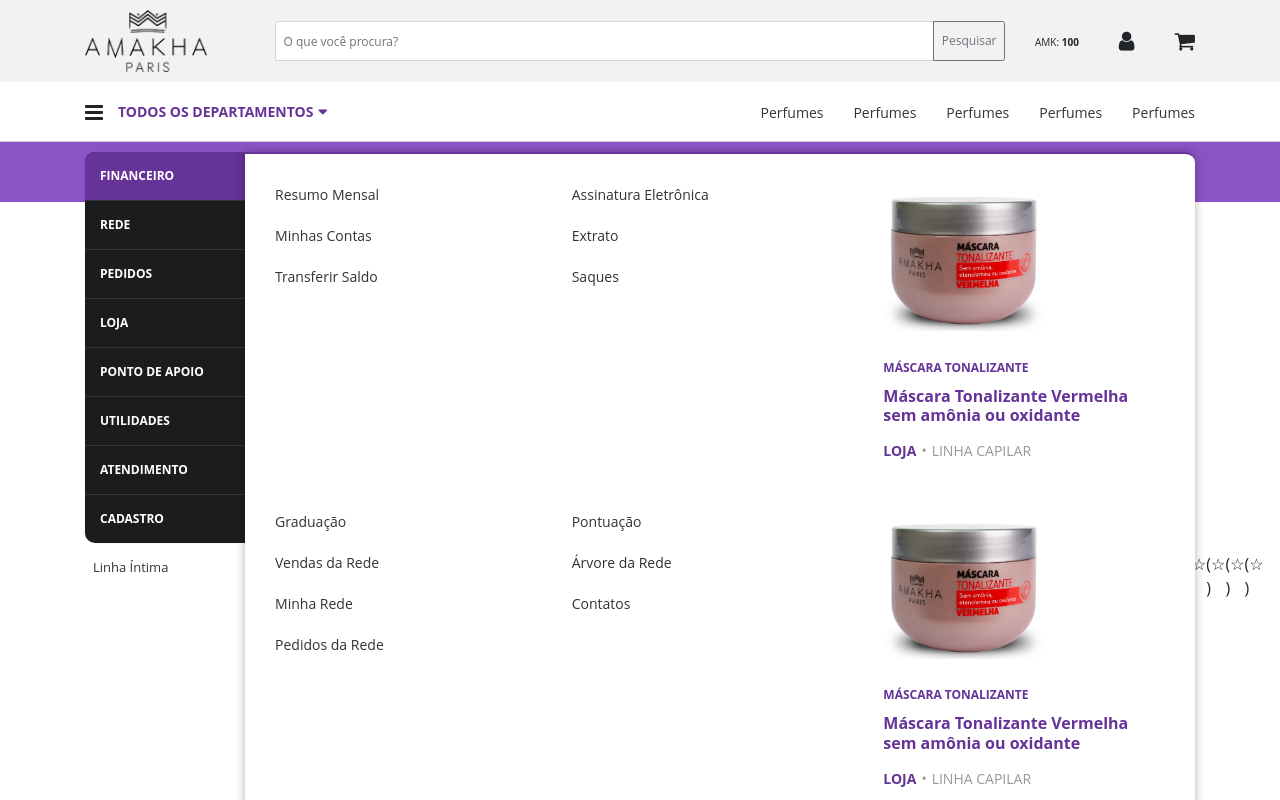
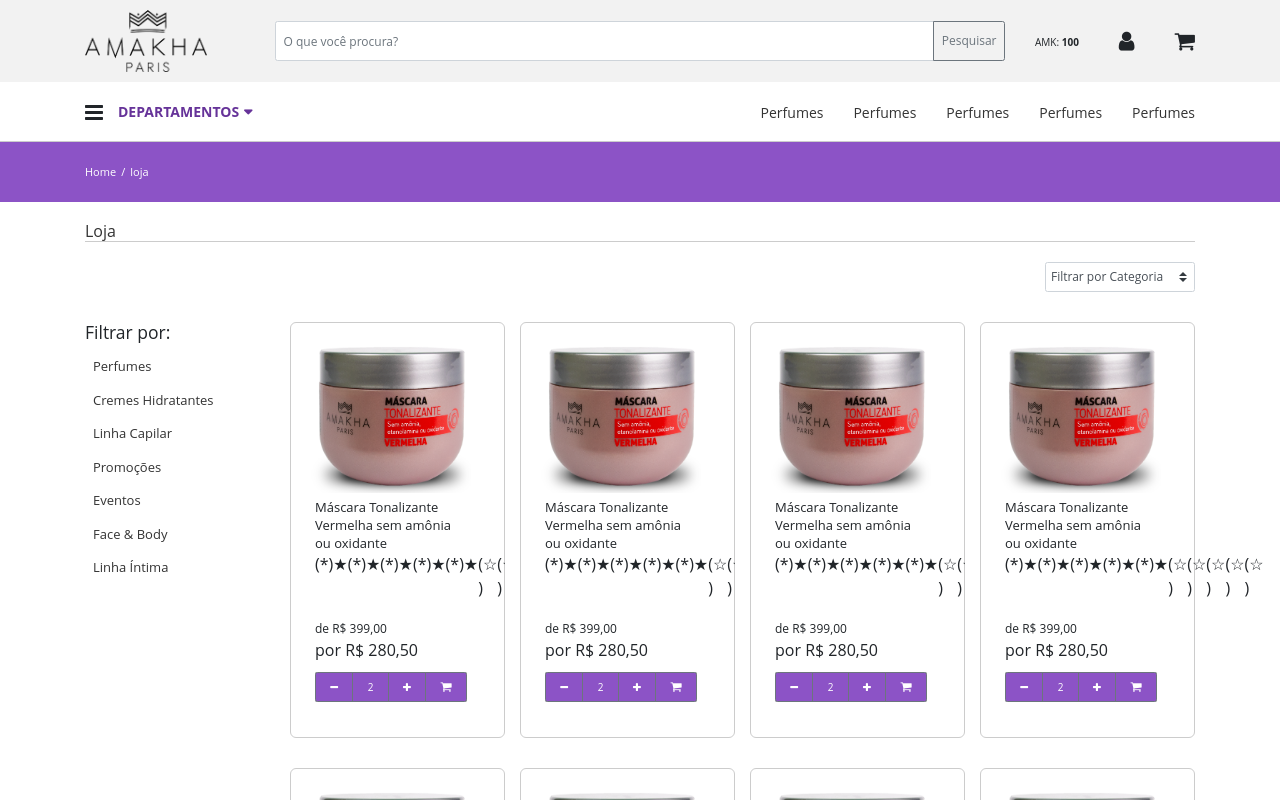
Before and after one commit to furukawa1980/loja-amakha, an Angular app: page / in a window 1280 px wide. Shown: the top 800 px of the page. Built offline with nearby package versions, Linux system fonts and the light colour scheme; data requests are answered from the project's data file.

Commit message:
Menu Resolved

```diff
--- a/src/app/header/header.component.html
+++ b/src/app/header/header.component.html
@@ -4,7 +4,7 @@
 
     <div class="row">
 
-        <section class="col-8 col-lg-2 header-menu">
+        <section class="col-7 col-sm-8 col-md-3 col-lg-2 header-menu">
             <div class="brand">
                 <i class="fa fa-bars fa-2x toggle-btn" data-toggle="collapse" data-target="#menu-content"></i>
                 <app-responsive-menu></app-responsive-menu>
@@ -12,13 +12,13 @@
             <a [routerLink]="['/']"><img src="assets/images/store/logo.png" alt="Amakha Paris" class="logo"></a>
         </section>
 
-        <section class="col-4 col-lg-2 header-infos">
+        <section class="col-5 col-sm-4 col-md-3 col-lg-2 header-infos">
             <app-shopping-cart-dropdown></app-shopping-cart-dropdown>
             <app-user-dropdown></app-user-dropdown>
             <p class="amk-balance">AMK: <strong>100</strong></p>
         </section>
 
-        <section class="col-12 col-lg-8 input-group">
+        <section class="col-12 col-md-6 col-lg-8 input-group">
             <input type="text" class="form-control" placeholder="O que você procura?">
             <div class="input-group-append">
                 <button class="btn btn-outline-secondary">Pesquisar</button>
--- a/src/app/menu/menu.component.html
+++ b/src/app/menu/menu.component.html
@@ -4,41 +4,41 @@
       <!-- nav -->
       <ul class="nav-menu">
         <li class="has-dropdown megamenu">
-          <a href="#">Todos os Departamentos</a>
+          <a href="#">Departamentos</a>
           <div class="dropdown tab-dropdown col-12">
             <div class="row">
-              <div class="col-md-2">
-                <ul class="tab-nav">
-                  <li class="active"><a data-toggle="tab" href="#tab1">Financeiro</a></li>
-                  <li><a data-toggle="tab" href="#tab2">Rede</a></li>
-                  <li><a data-toggle="tab" href="#tab3">Pedidos</a></li>
-                  <li><a data-toggle="tab" href="#tab1">Loja</a></li>
-                  <li><a data-toggle="tab" href="#tab2">Ponto de Apoio</a></li>
-                  <li><a data-toggle="tab" href="#tab3">Utilidades</a></li>
-                  <li><a data-toggle="tab" href="#tab1">Atendimento</a></li>
-                  <li><a data-toggle="tab" href="#tab2">Cadastro</a></li>
-                </ul>
+              <div class="col-md-3 col-lg-2">
+                <div class="nav tab-nav">
+                  <a class="nav-item nav-link active" data-toggle="tab" href="#tab1">Financeiro</a>
+                  <a class="nav-item nav-link" data-toggle="tab" href="#tab2">Rede</a>
+                  <a class="nav-item nav-link" data-toggle="tab" href="#tab3">Pedidos</a>
+                  <a class="nav-item nav-link" data-toggle="tab" href="#tab1">Loja</a>
+                  <a class="nav-item nav-link" data-toggle="tab" href="#tab2">Ponto de Apoio</a>
+                  <a class="nav-item nav-link" data-toggle="tab" href="#tab3">Utilidades</a>
+                  <a class="nav-item nav-link" data-toggle="tab" href="#tab1">Atendimento</a>
+                  <a class="nav-item nav-link" data-toggle="tab" href="#tab2">Cadastro</a>
+                </div>
               </div>
-              <div class="col-md-10">
+              <div class="col-md-9 col-lg-10">
                 <div class="dropdown-body tab-content">
 
                   <!-- tab1 -->
-                  <div id="tab1" class="tab-pane fade show active">
+                  <div class="tab-pane fade show active" id="tab1">
                     <div class="row">
                       <!-- post -->
                       <div class="col-md-12">
                         <nav class="nav-menu-content">
-                          <ul class="col-md-4">
+                          <ul class="col-md-6 col-lg-4">
                             <li><a href="#">Resumo Mensal</a></li>
                             <li><a href="#">Minhas Contas</a></li>
                             <li><a href="#">Transferir Saldo</a></li>
                           </ul>
-                          <ul class="col-md-4">
+                          <ul class="col-md-6 col-lg-4">
                             <li><a href="#">Assinatura Eletrônica</a></li>
                             <li><a href="#">Extrato</a></li>
                             <li><a href="#">Saques</a></li>
                           </ul>
-                          <div class="col-md-4">
+                          <div class="d-md-none d-lg-block col-lg-4">
                             <div class="post post-sm">
                               <a class="post-img" href="#"><img src="assets/images/store/produto.png" alt=""></a>
                               <div class="post-body">
@@ -61,22 +61,22 @@
                   <!-- /tab1 -->
 
                   <!-- tab2 -->
-                  <div id="tab2" class="tab-pane fade show active">
+                  <div class="tab-pane fade" id="tab2">
                     <div class="row">
                       <div class="col-md-12">
                         <nav class="nav-menu-content">
-                          <ul class="col-md-4">
+                          <ul class="col-md-6 col-lg-4">
                             <li><a href="#">Graduação</a></li>
                             <li><a href="#">Vendas da Rede</a></li>
                             <li><a href="#">Minha Rede</a></li>
                             <li><a href="#">Pedidos da Rede</a></li>
                           </ul>
-                          <ul class="col-md-4">
+                          <ul class="col-md-6 col-lg-4">
                             <li><a href="#">Pontuação</a></li>
                             <li><a href="#">Árvore da Rede</a></li>
                             <li><a href="#">Contatos</a></li>
                           </ul>
-                          <div class="col-md-4">
+                          <div class="d-md-none d-lg-block col-lg-4">
                             <div class="post post-sm">
                               <a class="post-img" href="#"><img src="assets/images/store/produto.png" alt=""></a>
                               <div class="post-body">
@@ -98,21 +98,21 @@
                   <!-- /tab2 -->
 
                    <!-- tab3 -->
-                   <div id="tab3" class="tab-pane fade show">
+                   <div class="tab-pane fade" id="tab3">
                       <div class="row">
                         <!-- post -->
                         <div class="col-md-12">
                           <nav class="nav-menu-content">
-                            <ul class="col-md-4">
+                            <ul class="col-md-6 col-lg-4">
                               <li><a href="#">Nov Pedido</a></li>
                               <li><a href="#">Pedidos Recentes</a></li>
                               <li><a href="#">Meus Pedidos</a></li>
                             </ul>
-                            <ul class="col-md-4">
+                            <ul class="col-md-6 col-lg-4">
                               <li><a href="#">Todos os Pedidos</a></li>
                               <li><a href="#">Pedidos em Aberto</a></li>
                             </ul>
-                            <div class="col-md-4">
+                            <div class="d-md-none d-lg-block col-lg-4">
                               <div class="post post-sm">
                                 <a class="post-img" href="#"><img src="assets/images/store/produto.png" alt=""></a>
                                 <div class="post-body">
--- a/src/app/responsive-menu/responsive-menu.component.html
+++ b/src/app/responsive-menu/responsive-menu.component.html
@@ -2,11 +2,11 @@
 
     <ul id="menu-content" class="menu-content collapse out">
 
-        <li  data-toggle="collapse" data-target="#products" class="collapsed active">
+        <li  data-toggle="collapse" data-target="#financeiro" class="collapsed active">
           <a href="#"><i class="fa fa-gift fa-coins"></i> Financeiro <span class="arrow"></span></a>
         </li>
-        <ul class="sub-menu collapse" id="products">
-            <li class="active"><a href="#">Resumo Mensal</a></li>
+        <ul class="sub-menu collapse" id="financeiro">
+            <li><a href="#">Resumo Mensal</a></li>
             <li><a href="#">Minhas Contas</a></li>
             <li><a href="#">Transferir Saldo</a></li>
             <li><a href="#">Assinatura eletrônica</a></li>
@@ -14,93 +14,93 @@
             <li><a href="#">Saques</a></li>
         </ul>
 
-        <li data-toggle="collapse" data-target="#service" class="collapsed">
+        <li data-toggle="collapse" data-target="#rede" class="collapsed">
             <a href="#"><i class="fa fa-globe"></i> Rede <span class="arrow"></span></a>
         </li>
-        <ul class="sub-menu collapse" id="service">
-            <li>Graduação</li>
-            <li>Vendas da Rede</li>
-            <li>Minha Rede</li>
-            <li>Pedidos da Rede</li>
-            <li>Árvore da Rede</li>
-            <li>Pontuação</li>
-            <li>Contatos</li>
+        <ul class="sub-menu collapse" id="rede">
+            <li><a href="#">Graduação</a></li>
+            <li><a href="#">Vendas da Rede</a></li>
+            <li><a href="#">Minha Rede</a></li>
+            <li><a href="#">Pedidos da Rede</a></li>
+            <li><a href="#">Árvore da Rede</a></li>
+            <li><a href="#">Pontuação</a></li>
+            <li><a href="#">Contatos</a></li>
         </ul>
 
-        <li data-toggle="collapse" data-target="#new" class="collapsed">
+        <li data-toggle="collapse" data-target="#pedidos" class="collapsed">
             <a href="#"><i class="fa fa-address-book"></i> Pedidos <span class="arrow"></span></a>
         </li>
-        <ul class="sub-menu collapse" id="new">
-            <li>Novo Pedido</li>
-            <li>Pedidos Recentes</li>
-            <li>Meus Pedidos</li>
-            <li>Todos os Pedidos</li>
-            <li>Pedidos em Aberto</li>
+        <ul class="sub-menu collapse" id="pedidos">
+            <li><a href="#">Novo Pedido</a></li>
+            <li><a href="#">Pedidos Recentes</a></li>
+            <li><a href="#">Meus Pedidos</a></li>
+            <li><a href="#">Todos os Pedidos</a></li>
+            <li><a href="#">Pedidos em Aberto</a></li>
         </ul>
 
         <li data-toggle="collapse" data-target="#loja" class="collapsed">
             <a href="#"><i class="fa fa-shopping-cart"></i> Loja <span class="arrow"></span></a>
         </li>
         <ul class="sub-menu collapse" id="loja">
-            <li>Perfumes</li>
-            <li>Creames Hidratantes</li>
-            <li>Linha Capilar</li>
-            <li>Face & Body</li>
-            <li>Linha Íntima</li>
-            <li>Promoções</li>
-            <li>Eventos</li>
+            <li><a href="#">Perfumes</a></li>
+            <li><a href="#">Creames Hidratantes</a></li>
+            <li><a href="#">Linha Capilar</a></li>
+            <li><a href="#">Face & Body</a></li>
+            <li><a href="#">Linha Íntima</a></li>
+            <li><a href="#">Promoções</a></li>
+            <li><a href="#">Eventos</a></li>
         </ul>
 
         <li data-toggle="collapse" data-target="#ponto" class="collapsed">
             <a href="#"><i class="fa fa-info-circle"></i> Ponto de Apoio <span class="arrow"></span></a>
         </li>
         <ul class="sub-menu collapse" id="ponto">
-            <li>Perfumes</li>
-            <li>Creames Hidratantes</li>
-            <li>Linha Capilar</li>
-            <li>Face & Body</li>
-            <li>Linha Íntima</li>
-            <li>Promoções</li>
-            <li>Eventos</li>
+            <li><a href="#">Perfumes</a></li>
+            <li><a href="#">Creames Hidratantes</a></li>
+            <li><a href="#">Linha Capilar</a></li>
+            <li><a href="#">Face & Body</a></li>
+            <li><a href="#">Linha Íntima</a></li>
+            <li><a href="#">Promoções</a></li>
+            <li><a href="#">Eventos</a></li>
         </ul>
 
         <li data-toggle="collapse" data-target="#utilidades" class="collapsed">
             <a href="#"><i class="fa fa-neuter"></i> Utilidades <span class="arrow"></span></a>
         </li>
         <ul class="sub-menu collapse" id="utilidades">
-            <li>Perfumes</li>
-            <li>Creames Hidratantes</li>
-            <li>Linha Capilar</li>
-            <li>Face & Body</li>
-            <li>Linha Íntima</li>
-            <li>Promoções</li>
-            <li>Eventos</li>
+            <li><a href="#">Perfumes</a></li>
+            <li><a href="#">Creames Hidratantes</a></li>
+            <li><a href="#">Linha Capilar</a></li>
+            <li><a href="#">Face & Body</a></li>
+            <li><a href="#">Linha Íntima</a></li>
+            <li><a href="#">Promoções</a></li>
+            <li><a href="#">Eventos</a></li>
         </ul>
 
         <li data-toggle="collapse" data-target="#atendimento" class="collapsed">
             <a href="#"><i class="fa fa-address-book"></i> Atendimento <span class="arrow"></span></a>
         </li>
         <ul class="sub-menu collapse" id="atendimento">
-            <li>Perfumes</li>
-            <li>Creames Hidratantes</li>
-            <li>Linha Capilar</li>
-            <li>Face & Body</li>
-            <li>Linha Íntima</li>
-            <li>Promoções</li>
-            <li>Eventos</li>
+            <li><a href="#">Perfumes</a></li>
+            <li><a href="#">Creames Hidratantes</a></li>
+            <li><a href="#">Linha Capilar</a></li>
+            <li><a href="#">Face & Body</a></li>
+            <li><a href="#">Linha Íntima</a></li>
+            <li><a href="#">Promoções</a></li>
+            <li><a href="#">Eventos</a></li>
         </ul>
 
         <li data-toggle="collapse" data-target="#cadastro" class="collapsed">
             <a href="#"><i class="fa fa-registered"></i> Cadastro <span class="arrow"></span></a>
         </li>
         <ul class="sub-menu collapse" id="cadastro">
-            <li>Perfumes</li>
-            <li>Creames Hidratantes</li>
-            <li>Linha Capilar</li>
-            <li>Face & Body</li>
-            <li>Linha Íntima</li>
-            <li>Promoções</li>
-            <li>Eventos</li>
+            <li><a href="#">Perfumes</a></li>
+            <li><a href="#">Creames Hidratantes</a></li>
+            <li><a href="#">Linha Capilar</a></li>
+            <li><a href="#">Face & Body</a></li>
+            <li><a href="#">Linha Íntima</a></li>
+            <li><a href="#">Promoções</a></li>
+            <li><a href="#">Eventos</a></li>
         </ul>
 
     </ul>
--- a/src/assets/header.scss
+++ b/src/assets/header.scss
@@ -35,7 +35,7 @@
 .topbar {display:none;}
 
 
-@media only screen and (min-width: 992px) {
+@media only screen and (min-width: 768px) {
 
 	.header {
 		padding: 1rem 0 1rem 0;
--- a/src/assets/menu.scss
+++ b/src/assets/menu.scss
@@ -1,27 +1,17 @@
-app-menu {
-	width: 100%;
+#nav-bottom {
+		border-top: $no-border;
 }
 
-	#nav-bottom {
-	border-top: 0px solid #e8eaed;
-  }
-
-
-  /*----------------------------*\
-	  menu
-  \*----------------------------*/
-
 .nav-menu {
-	// position: relative;
 		text-align: left;
 		float: none;
-	margin: 0;
-	padding: 0;
+		margin: $no-margin;
+		padding: $no-padding;
 }
 
 .nav-menu ul {
-	margin: 0;
-	padding: 0;
+		margin: $no-margin;
+		padding: $no-padding;
 		list-style: none;
 }
 
@@ -32,27 +22,13 @@
 
 .nav-menu>li>a {
 		display: block;
-	padding: 20px 0;
-	font-size:14px;
+		padding: 2rem 0;
+		font-size:$font-14;
 		line-height: 20px;
 		font-weight: 700;
 		text-transform: uppercase;
 		color: rebeccapurple;
 }
-
-  /*----------------------------*\
-	  dropdown
-  \*----------------------------*/
-
-	.fade {
-		opacity: 0!important;
-		transition: opacity 0.15s linear;
-	}
-
-	.fade.show {
-		opacity: 1!important;
-	}
-
 
 .nav-menu li.has-dropdown {
 		position: relative;
@@ -61,43 +37,32 @@
 .nav-menu li.has-dropdown>a:after {
 		font-family: 'FontAwesome';
 		content: "\f0d7";
-	margin-left: 5px;
+		margin-left: 0.5rem;
 }
 
 .nav-menu li.has-dropdown>.dropdown {
 		position: absolute;
 		left: 0;
-	// width: 200px;
 		text-align: left;
-	border-radius:6px;
+		border-radius: 10px;
 		z-index: 60;
-	-webkit-transform: translateY(10px);
-	-ms-transform: translateY(10px);
 		transform: translateY(10px);
-	opacity:1;
-	visibility: visible;
-	-webkit-transition: 0.2s all;
+		opacity:0;
+		visibility: hidden;
 		transition: 0.2s all;
 }
 
 .nav-menu li.has-dropdown:hover>.dropdown {
-	-webkit-transform: translateY(0px);
-	-ms-transform: translateY(0px);
 		transform: translateY(0px);
 		opacity: 1;
 		visibility: visible;
 }
 
 .nav-menu li.has-dropdown>.dropdown .dropdown-body {
-	background-color: #fff;
-	-webkit-box-shadow: 0px 0px 10px 0px rgba(0, 0, 0, 0.1);
+		background-color:$white;
 		box-shadow: 0px 0px 10px 0px rgba(0, 0, 0, 0.3);
 		border-top: 2px solid rebeccapurple;
 }
-
-  /*----------------------------*\
-	  mega dropdown
-  \*----------------------------*/
 
 .nav-menu li.has-dropdown.megamenu {
 		position: static;
@@ -108,33 +73,29 @@
 }
 
 .nav-menu li.has-dropdown.megamenu>.dropdown .dropdown-body {
-	padding: 30px;
+		padding: 3rem;
 }
 
 .nav-menu li.has-dropdown.megamenu>.dropdown .dropdown-list {
-	margin-bottom: 30px;
+		margin-bottom: 3rem;
 }
 
 .nav-menu li.has-dropdown.megamenu>.dropdown .dropdown-list li a {
-	padding-left: 0px;
-	padding-right: 0px;
+		padding-left: $no-padding;
+		padding-right: $no-padding;
 }
 
-  /*----------------------------*\
-	  tab dropdown
-	\*----------------------------*/
 
 .nav-menu li.has-dropdown.megamenu>.dropdown.tab-dropdown .tab-content {
 		z-index: 70;
 		position: relative;
-	margin-left: -30px;
-	border-top-right-radius: 10px;
-	border-bottom-right-radius: 10px;
+		margin-left: -3rem;
+		border-top-right-radius: 1rem;
+		border-bottom-right-radius: 1rem;
 }
 
 .nav-menu li.has-dropdown.megamenu>.dropdown.tab-dropdown .tab-nav {
 		background-color: #1b1c1e;
-	-webkit-box-shadow: 0px 0px 2px 0px rgba(0, 0, 0, 0.1);
 		box-shadow: 0px 0px 2px 0px rgba(0, 0, 0, 0.1);
 		position: relative;
 		z-index: 60;
@@ -142,65 +103,75 @@
 		border-top-left-radius: 10px;
 }
 
-  .nav-menu li.has-dropdown.megamenu>.dropdown.tab-dropdown .tab-nav li {
-	border-bottom: 1px solid #323335;
+.nav-menu li.has-dropdown.megamenu>.dropdown.tab-dropdown .tab-nav  {
 		&:first-child {
 			border-top-left-radius: 10px;
 		}
-		&:last-child {
-			border-bottom: 0;
-			border-top-left-radius: 0;
-			border-bottom-left-radius: 10px;
-		}
 }
 
-  .nav-menu li.has-dropdown.megamenu>.dropdown.tab-dropdown .tab-nav li a {
+.nav-menu li.has-dropdown.megamenu>.dropdown.tab-dropdown .tab-nav a {
+		width: 100%;
 		display: block;
-	padding: 15px;
-	color: #fff;
-	font-weight: 700;
-	font-size: 12px;
-	text-transform: uppercase;
+		padding: 1.5rem;
+		color: $white;
+		font-size: $font-13;
 		text-decoration:none;
 }
 
-  .nav-menu li.has-dropdown.megamenu>.dropdown.tab-dropdown .tab-nav li.active {
-	background: rebeccapurple;
+.tab-nav > a.nav-item.nav-link.active:first-child{
+		border-top-left-radius:10px;
 }
 
-  .nav-menu li.has-dropdown.megamenu>.dropdown.tab-dropdown .tab-nav li.active a {
-	color: #fff;
+.tab-nav > a.nav-item.nav-link.active:last-child{
+		border-bottom-left-radius:10px;
 }
 
+.tab-nav > a.nav-item.nav-link.active{
+		background: rebeccapurple;
+		color: $white;
+}
 
-  /*=========================================================
-	  POST
-  ===========================================================*/
+.tab-nav > a.nav-item.nav-link:hover:first-child,
+.tab-nav > a.nav-item.nav-link:focus:first-child {
+		border-top-left-radius:10px;
+}
+
+.tab-nav > a.nav-item.nav-link:hover:last-child,
+.tab-nav > a.nav-item.nav-link:focus:last-child {
+		border-bottom-left-radius:10px;
+}
+
+.tab-nav > a.nav-item.nav-link:hover,
+.tab-nav > a.nav-item.nav-link:focus {
+		border: $no-border;
+		background: $secondary-color;
+		color:$white;
+		border-radius:0;
+		transition:0.20s linear;
+}
 
 .post {
 		position: relative;
-	margin-bottom: 30px;
+		margin-bottom: 3rem;
 }
 
 .post .post-body {
 		position: relative;
-	margin: -50px 0px 0px 3%;
+		margin: -5rem 0px 0px 3%;
 		padding: 5%;
-	background: #fff;
+		background: $white;
 		z-index: 10;
 }
 
-
 .post .post-body h3 {
 		font-weight: 700;
-	margin: 0px 0px 15px;
+		margin: 0px 0px 1.5rem;
 		font-size: 20.25px;
 }
 
 .post .post-body a {
 		color: rebeccapurple;
 }
-
 
 .post .post-img {
 		display: block;
@@ -218,8 +189,6 @@
 }
 
 .post-img:hover>img {
-	-webkit-transform: scale(1.2);
-	-ms-transform: scale(1.2);
 		transform: scale(1.2);
 }
 
@@ -236,13 +205,13 @@
 }
 
 .post .post-category {
-	margin-bottom: 10px;
+		margin-bottom: 1rem;
 }
 
 .post-category a {
 		color: rebeccapurple;
 		font-weight: 700;
-	font-size: 12px;
+		font-size: $font-12;
 		text-transform: uppercase;
 }
 
@@ -256,13 +225,13 @@
 }
 
 .post .post-meta {
-	margin-bottom: 10px;
+		margin-bottom: 1rem;
 }
 
 .post-meta li {
 		display: inline-block;
 		color: #97989b;
-	font-size: 12px;
+		font-size: $font-12;
 		text-transform: uppercase;
 }
 
@@ -278,8 +247,8 @@
 .post-meta li:after {
 		content: '•';
 		display: inline-block;
-	padding-left: 5px;
-	padding-right: 5px;
+		padding-left: 0.5rem;
+		padding-right: 0.5rem;
 }
 
 .post-meta li:last-child:after {
@@ -291,30 +260,38 @@
 \*----------------------------*/
 
 .post.post-sm .post-body {
-	margin: 15px 0px 0px;
+		margin: 1.5rem 0px 0px;
 		background: transparent;
-	padding: 0;
-  }
-
-  /*=========================================================
-	  RESPONSIVE
-  ===========================================================*/
-
-  @media only screen and (max-width: 991px) {
-		#nav-bottom {
-			display: none;
-		}
+		padding: $no-padding;
 }
 
 .nav-menu-content {
-	  display: flex;
+	  display: $display-flex;
 }
 
-
 .nav-menu-content ul li {
-	  margin:0 0 20px 0;
-		font-size:14px;
+	  margin:0 0 2rem 0;
+		font-size:$font-14;
 		a {
 			color:#333;
 		}
 }
+
+
+// MEDIA QUERIES
+
+@media only screen and (max-width: 767px) {
+
+		#nav-bottom {
+				display: none;
+		}
+
+}
+
+@media only screen and (min-width: 768px) and (max-width:991px) {
+
+		.nav-menu li.has-dropdown.megamenu>.dropdown.tab-dropdown .tab-content {
+				height: 100%;
+		}
+
+}
```
Also changed, not shown: src/app/user-dropdown/user-dropdown.component.html (+4 -3 lines), src/assets/responsive-menu.scss (+33 -34 lines). Lines whose indentation alone changed are shown as unchanged.
